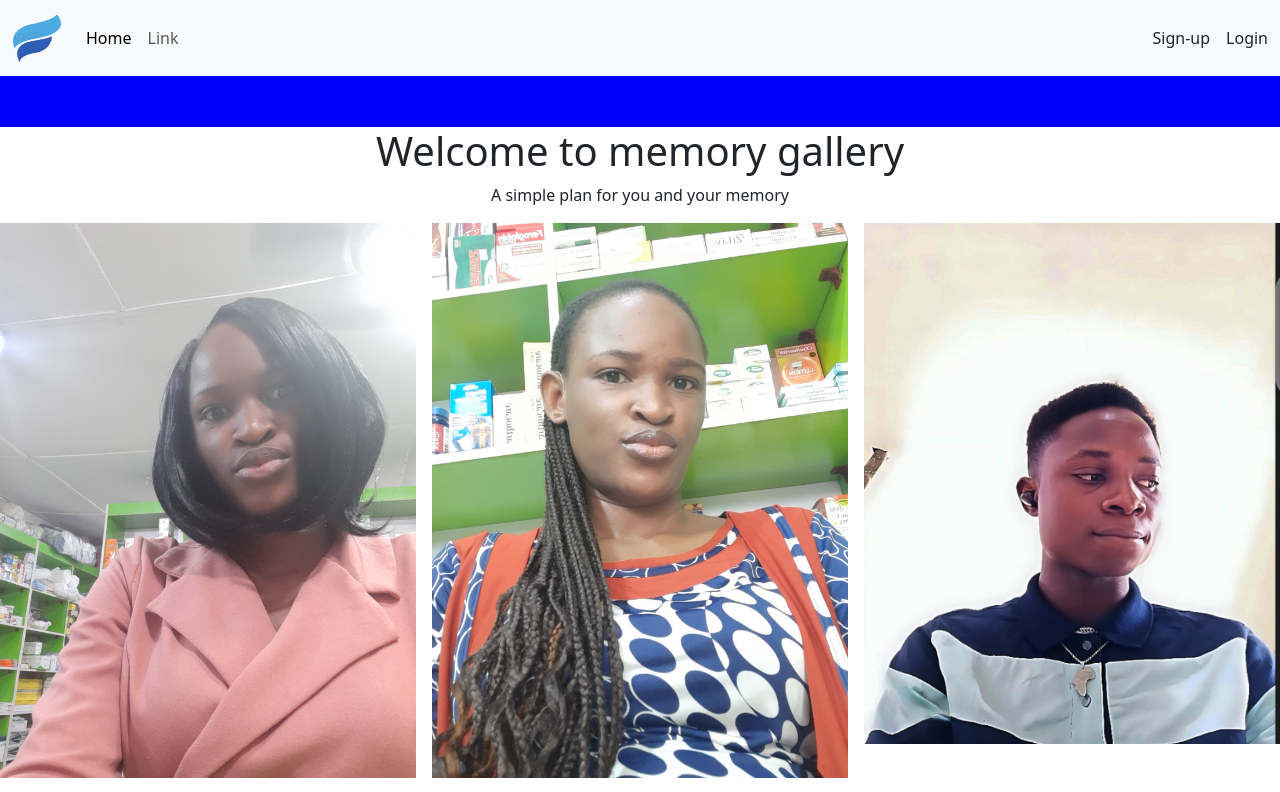
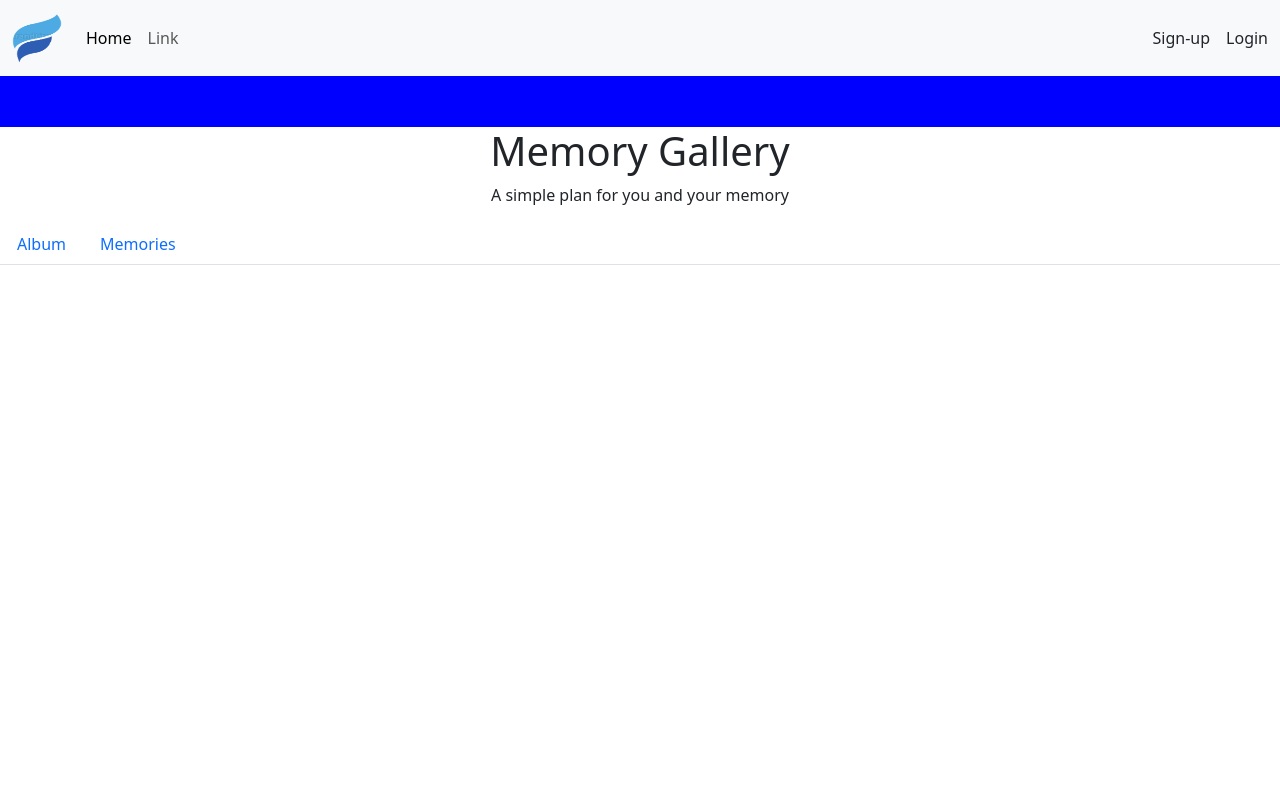
Before and after one commit to isybliss/MEMORY-Gallery, a React (Create React App) app in the folder frontend_section/: page / in a window 1280 px wide. Shown: the top 792 px of the page. Built offline with nearby package versions, Linux system fonts and the light colour scheme.

Commit message:
Designed the buttons

```diff
--- a/frontend_section/package.json
+++ b/frontend_section/package.json
@@ -12,6 +12,7 @@
     "json-server": "^0.17.3",
     "primereact": "^9.6.2",
     "react": "^18.2.0",
+    "react-bootstrap": "^2.8.0",
     "react-dom": "^18.2.0",
     "react-icons": "^4.11.0",
     "react-router-dom": "^6.15.0",
--- a/frontend_section/src/App.js
+++ b/frontend_section/src/App.js
@@ -10,7 +10,7 @@ function App() {
     <div className="App">
     <Navbar/>
     <Router/>
-    <Footer/>
+    {/*<Footer/>*/}
     </div>
 
   )
--- a/frontend_section/src/Home.js
+++ b/frontend_section/src/Home.js
@@ -3,7 +3,9 @@ import './Home.css';
 import { Link, useNavigate } from 'react-router-dom';
 import PhotoAlbum from './photo';
 
+
 function Home() {
+
     const navigate = useNavigate();
     // useEffect(() => {
     //     let username = sessionStorage.getItem('username');
@@ -17,8 +19,9 @@ function Home() {
                 {/* <Link to={'/'} className='home-link'><img src={ logo } style={{width: '20px'}}/></Link>
                 <Link style={{float:"right"}} to={'/login'} className='home-link'>Logout</Link> */}
             </div>
-            <h1 className='text-center'>Welcome to memory gallery</h1>
+            <h1 className='text-center'>Memory Gallery</h1>
             <p className='text-center'>A simple plan for you and your memory</p>
+
             <PhotoAlbum />
         </div>
     )
--- a/frontend_section/src/album/createalbum.jsx
+++ b/frontend_section/src/album/createalbum.jsx
@@ -78,7 +78,7 @@ function CreateAlbum() {
         </div>
 
         </div>
-        <button type="submit" className='p-2 text-white w-25 mt-4 text-center border-none bg-primary'>Create</button>
+        <button type="submit" className='p-2 w-25 text-center border-none rounded-5 ms-4 btn btn-primary'>Create</button>
 
         {/* <div className='row mb-4 d-flex justify-content-center'>
         <div className='col-lg-6 mb-3 ms-2'>
--- a/frontend_section/src/album/memories.jsx
+++ b/frontend_section/src/album/memories.jsx
@@ -108,7 +108,7 @@ const Memories = () => {
 
             </div> */}
 
-            <button type="submit" className='p-2 text-white w-25 mt-4 text-center border-none bg-primary'>Create</button>
+            <button type="submit" className='p-2 w-25 text-center border-none rounded-5 ms-4 btn btn-primary'>Create</button>
 
           </form>
           </div>
--- a/frontend_section/src/photo.js
+++ b/frontend_section/src/photo.js
@@ -7,8 +7,9 @@ import background from "../src/images/cgpa-background.jpg";
 import dominic from "../src/images/dominic.jpg";
 import link from "../src/images/failed links.png";
 import IMg6 from "../src/images/IMG-20220315-WA0019.jpg";
-
+import { Nav, Tab } from 'react-bootstrap';
 function PhotoAlbum() {
+    const [key, setKey] = useState('default');
     // const [photos, setPhotos] = useState([]);
     const photos = [
         {
@@ -62,7 +63,21 @@ function PhotoAlbum() {
   <path d="M4.646 4.646a.5.5 0 0 1 .708 0L8 7.293l2.646-2.647a.5.5 0 0 1 .708.708L8.707 8l2.647 2.646a.5.5 0 0 1-.708.708L8 8.707l-2.646 2.647a.5.5 0 0 1-.708-.708L7.293 8 4.646 5.354a.5.5 0 0 1 0-.708z"/>
 </svg></div>
     </div>
+    <div>
+      <Nav variant="tabs" defaultActiveKey="default" onSelect={(k) => setKey(k)}>
+        <Nav.Item>
+          <Nav.Link eventKey="Album">Album</Nav.Link>
+        </Nav.Item>
+        <Nav.Item>
+          <Nav.Link eventKey="active">Memories</Nav.Link>
+        </Nav.Item>
+      </Nav>
+
+      <Tab.Content>
+        <Tab.Pane eventKey="Album">
         <div className="photo-gallery">
+
+
    {photos.map((item, index)=>{
      return(
          <div className='photo' key={index} onClick={()=> getImg( item.imageUrl )}>
@@ -77,6 +92,16 @@ function PhotoAlbum() {
      )
    })}
  </div>
+        </Tab.Pane>
+        <Tab.Pane eventKey="active">
+          {/* Content for the "Active" tab */}
+        </Tab.Pane>
+        <Tab.Pane eventKey="disabled">
+          {/* Content for the "Disabled" tab */}
+        </Tab.Pane>
+      </Tab.Content>
+    </div>
+
     </>
   );
 };
--- a/frontend_section/src/userProfile/editprofile.jsx
+++ b/frontend_section/src/userProfile/editprofile.jsx
@@ -47,6 +47,7 @@ const EditProfile = () => {
               defaultValue={""}
             />
           </div>
+          <button type="submit" className='p-2 w-25 text-center border-none rounded-5 ms-4 btn btn-primary'>Submit</button>
         </form>
       </div>
     </div>
--- a/frontend_section/src/userProfile/profile.jsx
+++ b/frontend_section/src/userProfile/profile.jsx
@@ -11,7 +11,7 @@ const Profile = () => {
                 </div>
 
 
-                <button className='border-none rounded-5 ms-4 btn btn-primary'>Edit Profile</button>
+                <button type="submit" className='p-2 border-none rounded-5 ms-4 btn btn-primary text-center'>Edit Profile</button>
             </div>
             <div className='col-6'>
                 <div className='col-md-4 col-sm-12'>
@@ -23,7 +23,7 @@ const Profile = () => {
                 <p>Isy@gmail.com</p>
                 </div>
                 <div className='col-md-2 col-sm-12'>
-                    <p>Bio</p>
+                    <h4>Bio</h4>
                     <textarea>
 
                     </textarea>
```
Also changed, not shown: 1 other file (tests, documents, lock files or other folders). Lines whose indentation alone changed are shown as unchanged.
